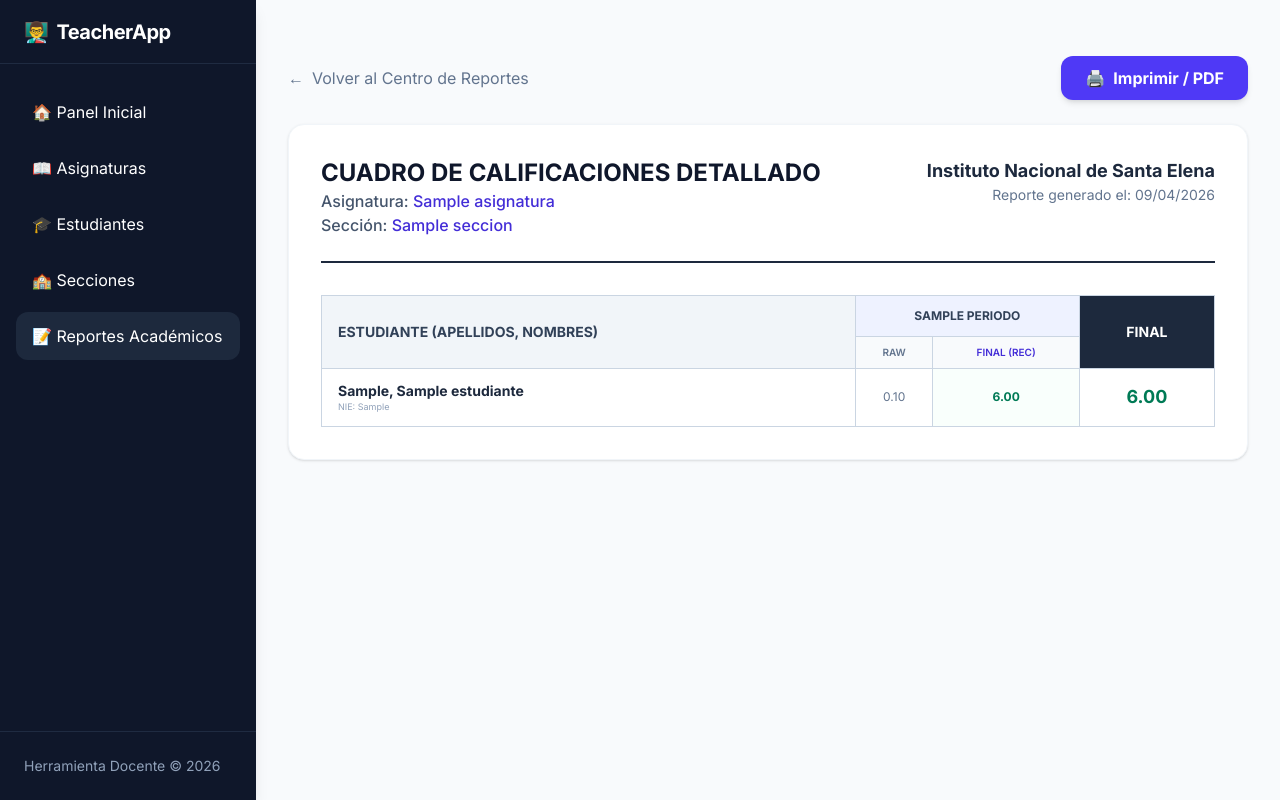
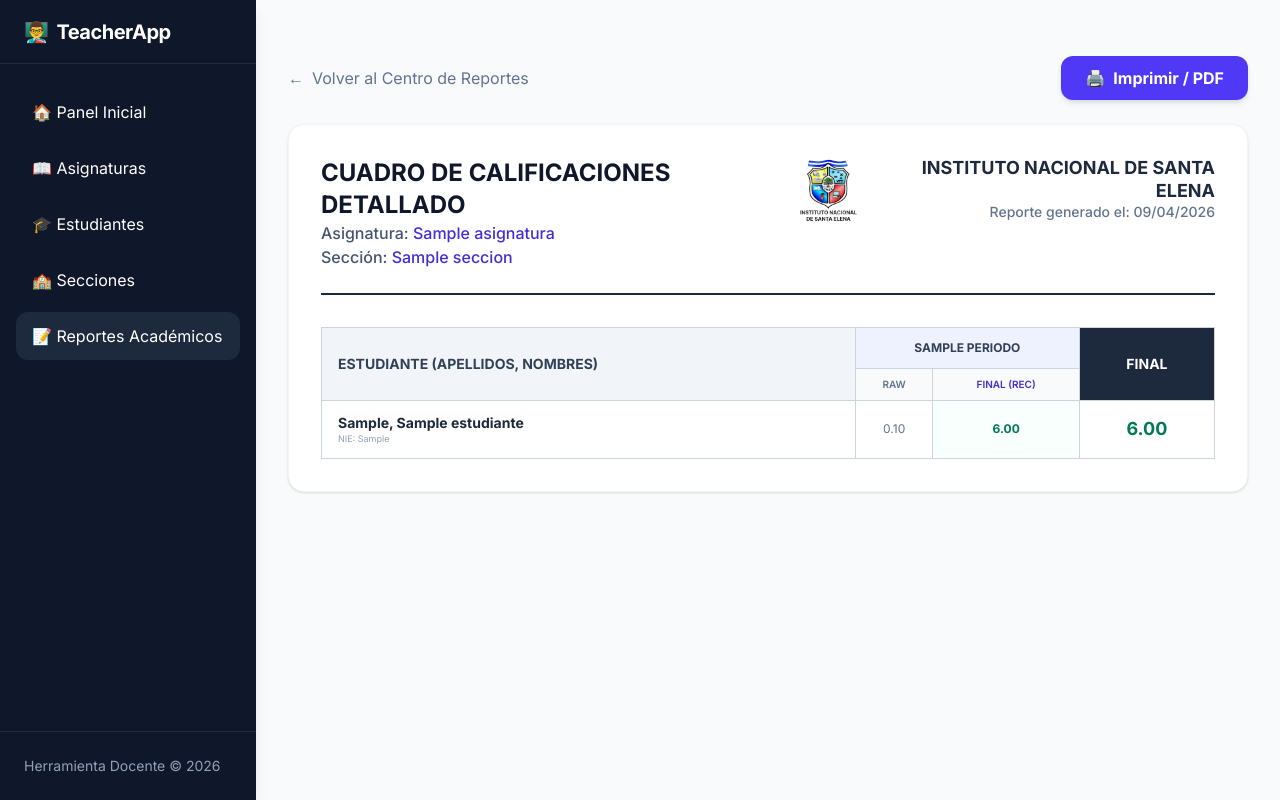
Before and after one commit to avismael/teacherApp, a Flask app: page /reportes/asignatura/1/1 in a window 1280 px wide. Run offline with Flask 3, Linux system fonts and the light colour scheme; tables that the repository leaves empty hold one stand-in row (values such as "Sample post").

Commit message:
Branding: Integrated institutional monogram in all academic reports

```diff
--- a/templates/reportes/asignatura.html
+++ b/templates/reportes/asignatura.html
@@ -19,9 +19,12 @@
             <p class="text-slate-600 font-medium">Asignatura: <span class="text-indigo-700">{{ asignatura.nombre }}</span></p>
             <p class="text-slate-600 font-medium">Sección: <span class="text-indigo-700">{{ seccion.nombre }}</span></p>
         </div>
-        <div class="text-right">
-            <div class="font-bold text-slate-800 text-lg">Instituto Nacional de Santa Elena</div>
-            <p class="text-slate-500 text-sm">Reporte generado el: {{ now | default('09/04/2026') }}</p>
+        <div class="flex items-center gap-4">
+            <img src="{{ url_for('static', filename='img/monograma.png') }}" class="w-16 h-16 object-contain" alt="Monograma">
+            <div class="text-right">
+                <div class="font-bold text-slate-800 text-lg uppercase leading-tight">Instituto Nacional de Santa Elena</div>
+                <p class="text-slate-500 text-sm font-medium">Reporte generado el: {{ now | default('09/04/2026') }}</p>
+            </div>
         </div>
     </div>
 
--- a/templates/reportes/estudiante.html
+++ b/templates/reportes/estudiante.html
@@ -15,7 +15,8 @@
 <div class="bg-white p-12 rounded-2xl shadow-sm border-2 border-slate-100 max-w-4xl mx-auto print:shadow-none print:border-2 print:border-slate-800 print:p-8">
 
     <!-- Encabezado Institucional -->
-    <div class="text-center border-b-2 border-slate-200 pb-8 mb-8">
+    <div class="text-center border-b-2 border-slate-200 pb-8 mb-8 flex flex-col items-center">
+        <img src="{{ url_for('static', filename='img/monograma.png') }}" class="w-24 h-24 object-contain mb-4" alt="Monograma">
         <div class="text-3xl font-black text-slate-900 uppercase">Instituto Nacional de Santa Elena</div>
         <div class="text-slate-500 font-bold tracking-widest mt-1 uppercase">TeacherApp - Certificación de Calificaciones</div>
         <div class="mt-4 inline-block bg-slate-900 text-white px-4 py-1 text-xs font-bold uppercase rounded">Año Lectivo 2026</div>
--- a/templates/reportes/seccion.html
+++ b/templates/reportes/seccion.html
@@ -13,7 +13,8 @@
 
 <div class="bg-white p-8 rounded-2xl shadow-sm border border-slate-100 print:shadow-none print:border-none print:p-0">
     <!-- Encabezado -->
-    <div class="text-center mb-10 border-b-4 border-slate-800 pb-6">
+    <div class="text-center mb-10 border-b-4 border-slate-800 pb-6 flex flex-col items-center">
+        <img src="{{ url_for('static', filename='img/monograma.png') }}" class="w-20 h-20 object-contain mb-4" alt="Monograma">
         <h1 class="text-3xl font-black text-slate-900 uppercase tracking-tighter">Reporte Consolidado de Notas</h1>
         <div class="text-slate-800 font-bold text-xl uppercase tracking-widest mt-1">Instituto Nacional de Santa Elena</div>
         <p class="text-slate-600 font-bold mt-2">Sección: {{ seccion.nombre }}</p>
```
Also changed, not shown: static/img/monograma.png (added).
